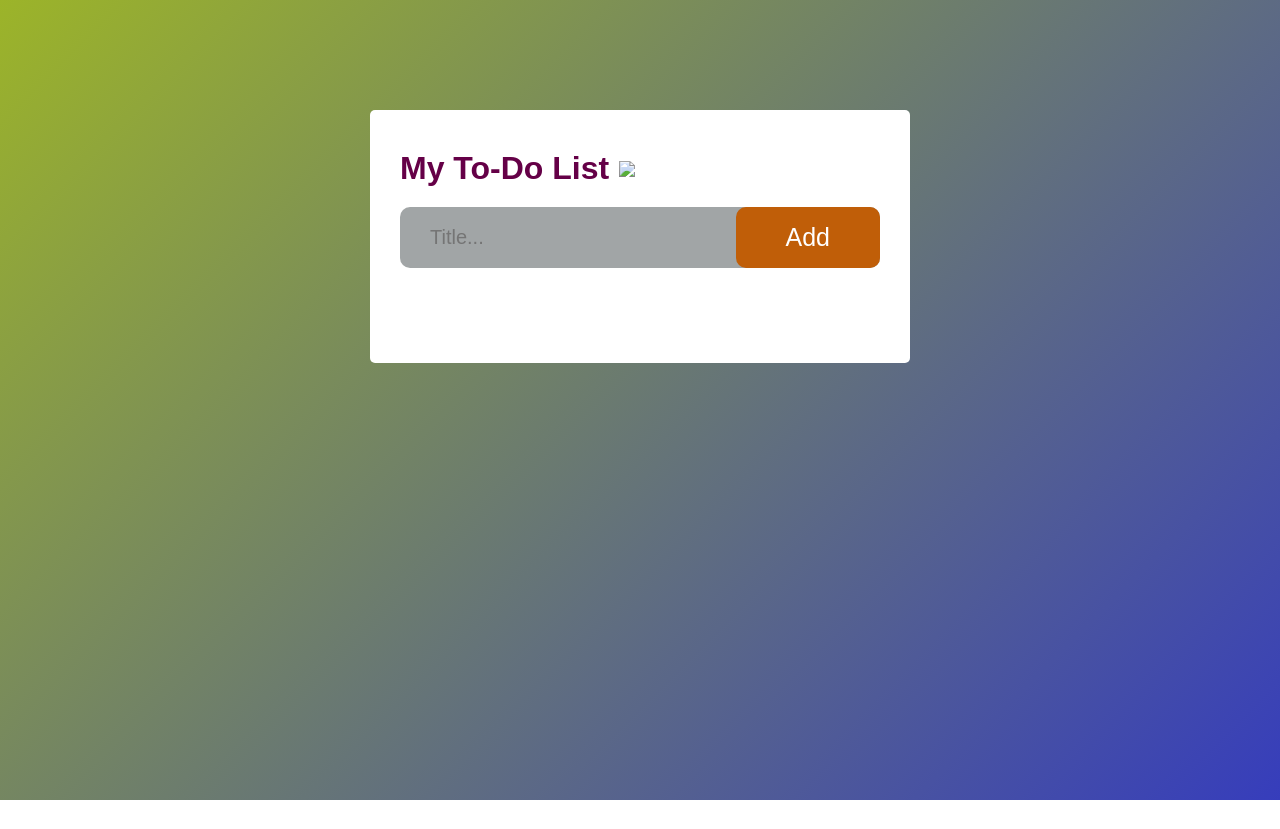
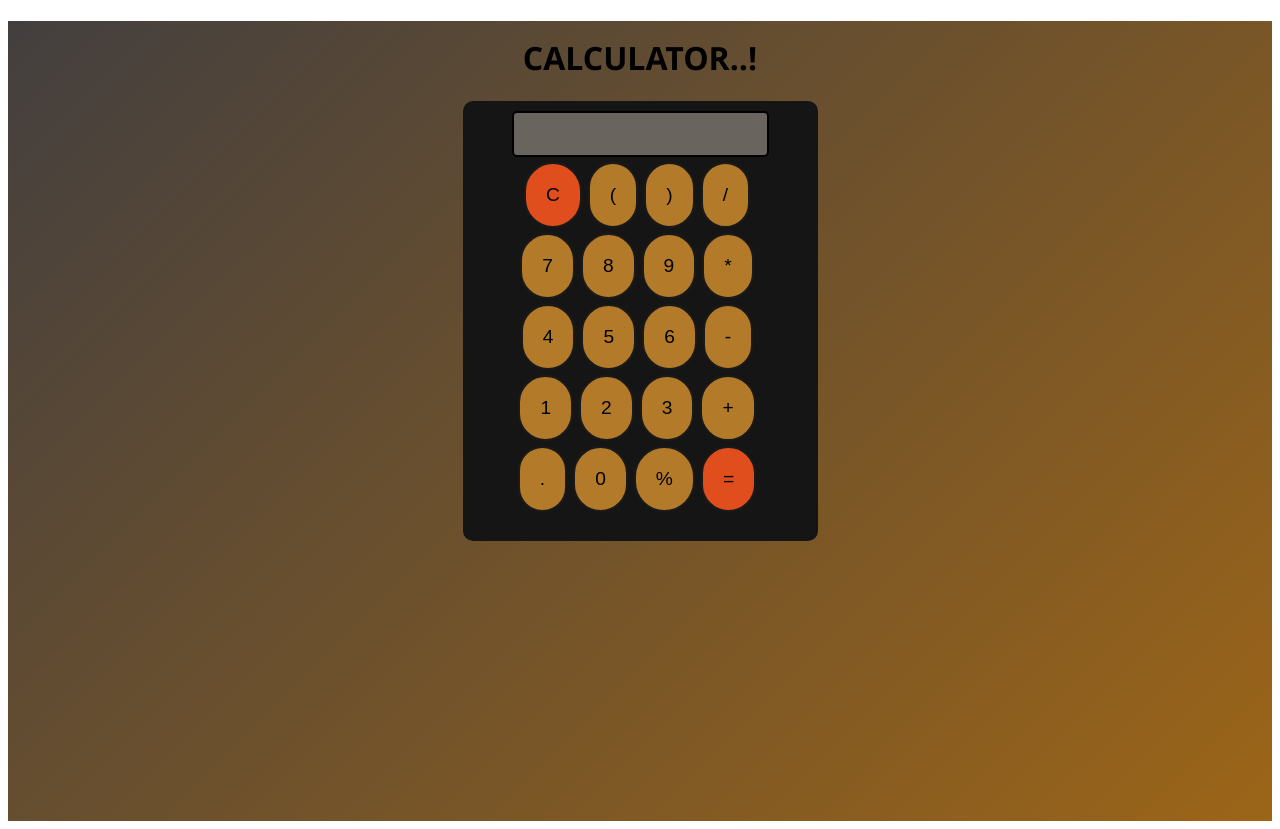
Before and after one commit to KhushiSaini612/LGMVIP-Web-Task, a plain HTML site: page index.html in a window 1280 px wide. Before the commit the page ends 800 px from the top, so only its background shows below. Drawn offline with Linux system fonts and the light colour scheme.

Commit message:
Add files via upload
Calculator Project

```diff
--- a/index.html
+++ b/index.html
@@ -1,24 +1,57 @@
 <!DOCTYPE html>
-<html>
+<html lang="en">
 <head>
-<meta name="viewport" content="width=device-width, initial-scale=1.0">
-<title>My To-Do List</title>
-<link rel="stylesheet" href="style.css">
+    <meta charset="UTF-8">
+    <meta name="viewport" content="width=device-width, initial-scale=1.0">
+    <title>Calculator</title>
+    <link rel="stylesheet" href="style.css"/>
 </head>
 <body>
-    <div class="container">
-        <div class="todo-app">
-            <h1>My To-Do List <img src="images/icon.png.png"></h1>
-            <div class="row">
-                <input type="text" id="input-box" placeholder="Title...">
-                <button onclick="addTask()">Add</button>
+    <div class="outer">
+        <h1>CALCULATOR..!</h1>
+        <div class="outbox">
+            <div class="container">
+                <div class="row">
+                    <input class="input" type="text"/>
+                </div>
+                <div class="row">
+                    <button class="button" style="background-color: rgb(225, 78, 29);">C</button>
+                    <button class="button">(</button>
+                    <button class="button">)</button>
+                    <button class="button">/</button>
+                </div>
+                <div class="row">
+                    <button class="button">7</button>
+                    <button class="button">8</button>
+                    <button class="button">9</button>
+                    <button class="button">*</button>
+                </div>
+                <div class="row">
+                    <button class="button">4</button>
+                    <button class="button">5</button>
+                    <button class="button">6</button>
+                    <button class="button">-</button>
+                </div>
+                <div class="row">
+                    <button class="button">1</button>
+                    <button class="button">2</button>
+                    <button class="button">3</button>
+                    <button class="button">+</button>
+                </div>
+                <div class="row">
+                    <button class="button">.</button>
+                    <button class="button">0</button>
+                    <button class="button">%</button>
+                    <button class="button" style="background-color: rgb(225, 78, 29);">=</button>
+                </div>
+
+
+
             </div>
-            <ul id="list-container">
 
-            </ul>
         </div>
 
     </div>
-    <script src="script.js"></script>
+ <script src="script.js"></script>
 </body>
 </html>
--- a/script.js
+++ b/script.js
@@ -1,34 +1,21 @@
-const inputBox = document.getElementById("input-box");
-const listContainer = document.getElementById("list-container");
-function addTask(){
-    if(inputBox.value === ''){
-        alert("You must write something!");
-    }
-    else{
-        let li = document.createElement("li");
-        li.innerHTML = inputBox.value;
-        listContainer.appendChild(li);
-        let span = document.createElement("span");
-        span.innerHTML = "\u00d7";
-        li.appendChild(span);
-    }
-    inputBox.value = "";
-    saveData();
-}
-listContainer.addEventListener("click",function(e){
-    if(e.target.tagName === "LI"){
-        e.target.classList.toggle("checked");
-        saveData();
-    }
-    else if(e.target.tagName === "SPAN"){
-        e.target.parentElement.remove();
-        saveData();
-    }
-}, false);
-function saveData(){
-    localStorage.setItem("data", listContainer.innerHTML);
-}
-function showTask(){
-    listContainer.innerHTML = localStorage.getItem("data");
-}
-showTask();
+let string="";
+let buttons=document.querySelectorAll('.button');
+Array.from(buttons).forEach((button)=>{
+    button.addEventListener('click',(e)=>{
+        if(e.target.innerHTML == '='){
+            string=eval(string)
+            document.querySelector('input').value=string;
+        }
+        else if(e.target.innerHTML == 'C'){
+            string="";
+            document.querySelector('input').value=string;
+        }
+
+        else{
+            console.log(e.target)
+        string=string+e.target.innerHTML;
+        document.querySelector('input').value=string;
+
+        }
+    })
+})
--- a/style.css
+++ b/style.css
@@ -1,110 +1,59 @@
-*{
+h1{
+    text-align: center;
+    font-family: 'Segoe UI', Tahoma, Geneva, Verdana, sans-serif;
+    padding-bottom: 0;
+    padding-top: 15px;
+    font-weight: bold;
+
+}
+.row{
+    width: 100%;
+    display: flex;
+    justify-content: center;
+    align-items: center;
+    margin-top: 5px;
+    margin-bottom: 5px;
+}
+.button{
+    padding: 20px;
+    font-size: larger;
+    margin-right: 6px;
+    border-radius: 45px;
+    border: 2px solid rgb(26, 26, 24);
+    cursor: pointer;
+    background-color: rgb(179, 122, 42);
+
+}
+.input{
+    border: 2px solid black;
     margin: 0;
-    padding: 0;
-    font-family: 'Poppins',sans-serif;
-    box-sizing: border-box;
+    padding: 10px 4px;
+    border-radius: 5px;
+    font-size: 19px;
+    background-color: rgb(105, 100, 94);
+
+
 }
 .container{
+
+    width: 355px;
+    height: 435px;
+    background-color: rgb(22, 21, 21);
+    padding-top: 5px;
+    border-radius: 10px;
+}
+.outbox{
+    display: flex;
+    justify-content: center;
+    align-items: center;
+
+}
+.button:hover{
+    background-color: rgb(98, 60, 46);
+}
+
+.outer{
+    background: linear-gradient(135deg, rgb(67, 63, 63), rgb(156, 101, 24));
     width: 100%;
     min-height: 100vh;
-    background: linear-gradient(135deg,#9cb429,#363dbc);
-    padding: 10px;
 }
-.todo-app{
-    width: 100%;
-    max-width: 540px;
-    background-color: white;
-    margin: 100px auto 20px;
-    padding: 40px 30px 70px;
-    border-radius: 5px;
-}
-.todo-app h1{
-    color: #650047;
-    display: flex;
-    align-items: center;
-    margin-bottom: 20px;
-}
-.todo-app h1 img{
-    max-width: 150px;
-    width: 30px;
-    margin-left: 10px;
-}
-.row{
-    display: flex;
-    align-items: center;
-    justify-content: space-between;
-    background: #a1a5a6;
-    border-radius: 10px;
-    padding-left: 20px;
-    margin-bottom: 25px;
-}
-input{
-    flex: 1;
-    border: none;
-    outline: none;
-    background: transparent;
-    padding: 10px;
-    font-size: 20px;
-}
-button{
-    border: none;
-    outline: none;
-    padding: 16px 50px;
-    background: #c05e08;
-    color: #fff;
-    font-size: 25px;
-    cursor: pointer;
-    border-radius: 10px;
-}
-button:hover{
-    background-color: #8f140b;
-}
-ul li{
-    list-style: none;
-    font-size: 17px;
-    padding: 12px 8px 12px 50px;
-    user-select: none;
-    cursor: pointer;
-    position: relative;
-    background: #ced1d7;
-    word-break: keep-all;
-    border: 1px solid rgb(6, 7, 7);
-    border-radius: 5px;
-    margin: 6px;
-    box-shadow: 1px 1px 2px rgb(38, 36, 36);
-}
-ul li::before{
-    content: '';
-    position: absolute;
-    height: 28px;
-    width: 28px;
-    border-radius: 50%;
-    background-image: url(images/unchecked.png.png);
-    background-size: cover;
-    background-position: center;
-    top: 12px;
-    left: 8px;
-}
-ul li.checked{
-    color: #555;
-    text-decoration: line-through;
-    background-color: goldenrod;
-}
-ul li.checked::before{
-    background-image: url(images/checked.png);
-}
-ul li span{
-    position: absolute;
-    right: 0;
-    top: 5px;
-    width: 30px;
-    height: 30px;
-    font-size: 25px;
-    color: black;
-    line-height: 40px;
-    text-align: center;
-    border-radius: 50px;
-}
-ul li span:hover{
-    background-color: rgb(156, 95, 33);
-}
```
